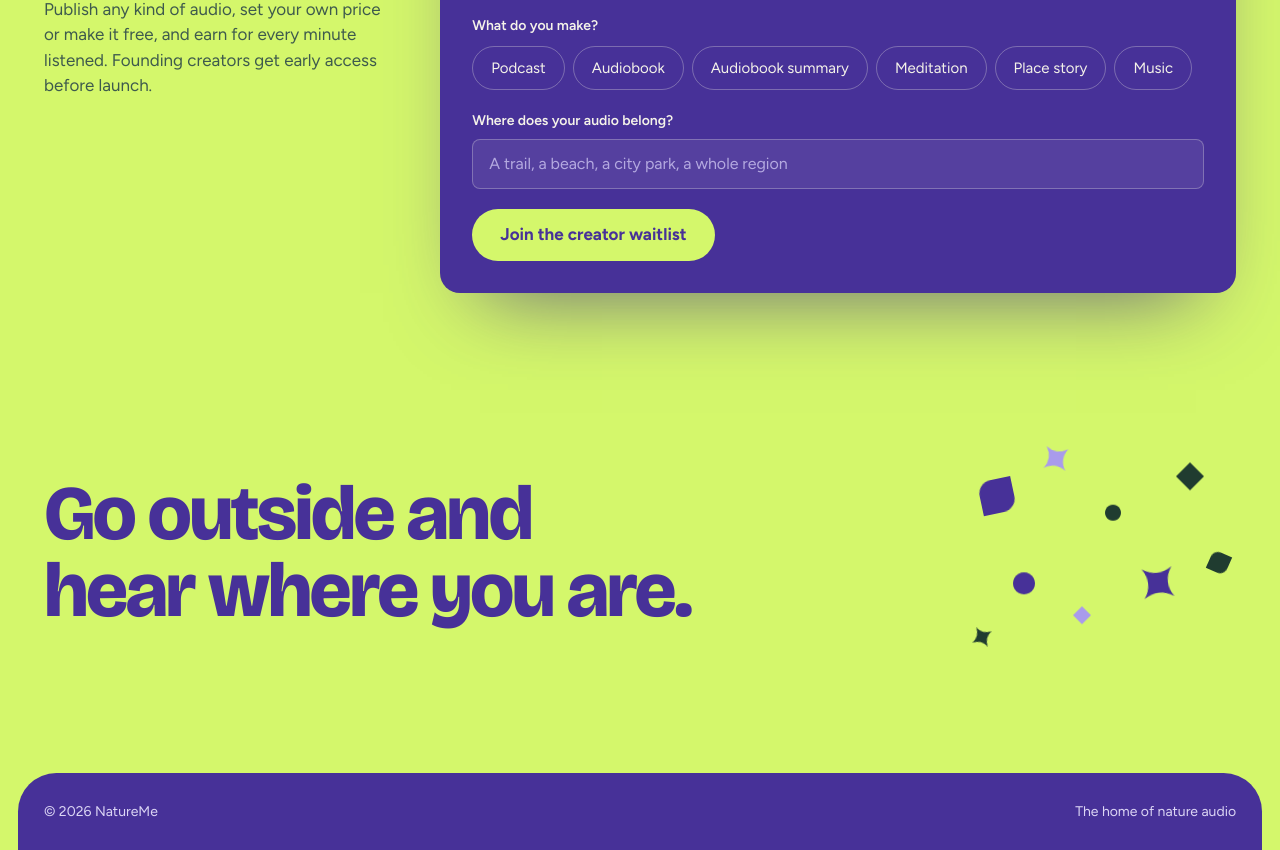
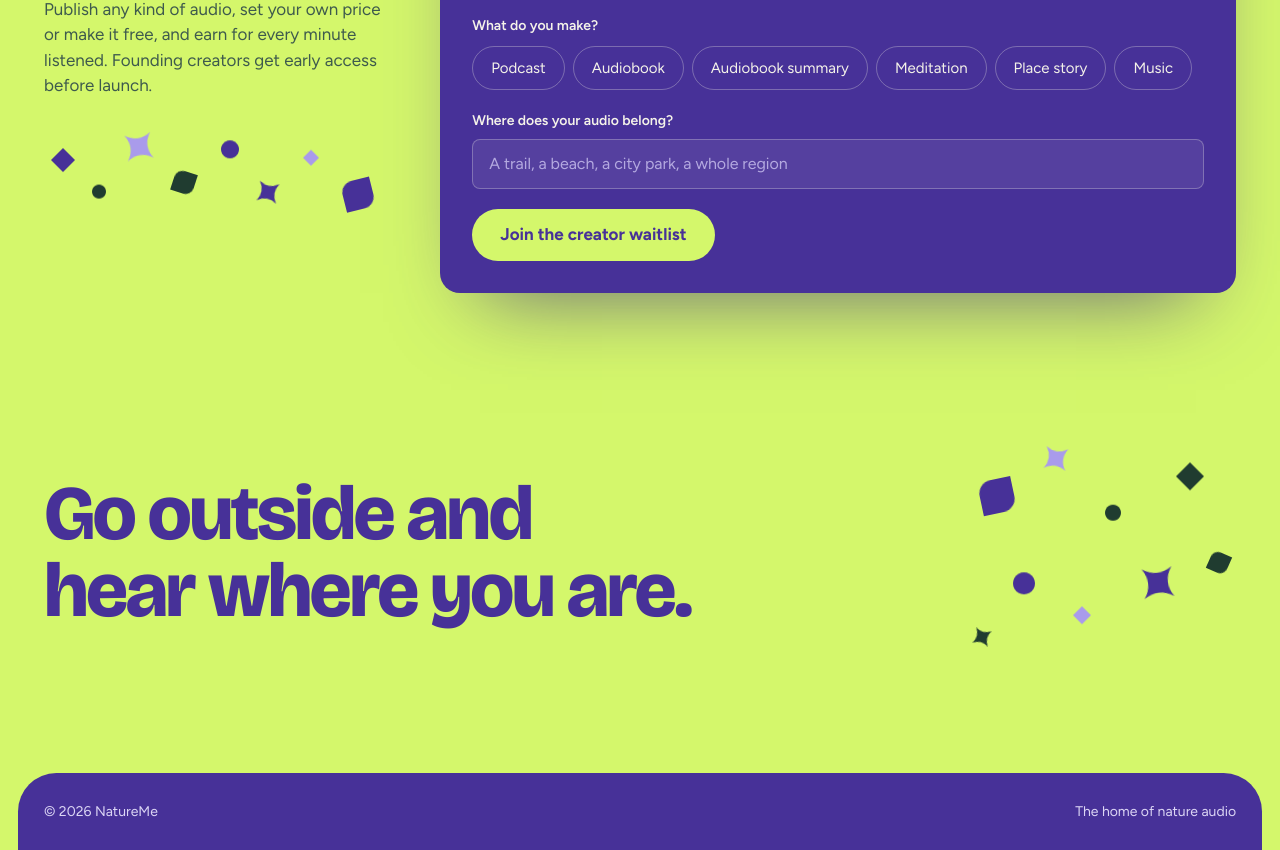
Before and after one commit to NatureMewebdemo/natureme-web, a Next.js app: page /coming-soon in a window 1280 px wide. Shown: the part 3131-3981 px from the top of the page. Built offline with nearby package versions, Linux system fonts and the light colour scheme; what world-atlas would draw is missing.

Commit message:
Scatter small shapes under the creator waitlist copy
Co-Authored-By: Claude Opus 5.5 <noreply@anthropic.com>
Claude-Session: https://claude.ai/code/session_01A6s5zZ7C87myJc7rhawKoR

```diff
--- a/app/coming-soon/landing.css
+++ b/app/coming-soon/landing.css
@@ -104,7 +104,7 @@ body:has(.landing) .dock{display:none}
 .ls-join{padding-block:120px;display:flex;flex-wrap:wrap;gap:56px}
 .ls-join-copy{flex:1 1 340px;min-width:0;display:flex;flex-direction:column;gap:18px}
 .ls-join-copy h2{font-size:clamp(38px,4.4vw,58px);font-weight:800;line-height:1;letter-spacing:-.03em}
-.ls-join-copy p:last-child{color:var(--ls-muted);max-width:30em}
+.ls-join-copy>p{color:var(--ls-muted);max-width:30em}
 .ls-card{flex:999 1 520px;min-width:0;background:var(--ls-violet);box-shadow:0 40px 80px -40px rgba(54,35,126,.7);color:var(--ls-cream);border-radius:20px;padding:32px;display:flex;flex-direction:column;gap:20px}
 @media (max-width:520px){.ls-card{padding:22px}}
 .ls-switch{display:inline-flex;align-self:flex-start;background:rgba(245,243,233,.08);border:1px solid rgba(245,243,233,.22);border-radius:999px;padding:4px;gap:4px}
@@ -129,11 +129,13 @@ body:has(.landing) .dock{display:none}
 
 .ls-closing{padding-block:40px 120px;display:flex;align-items:center;gap:clamp(24px,4vw,64px)}
 /* small palette shapes scattered to the right of the closing line */
-.ls-scatter{position:relative;flex:1 1 360px;align-self:stretch;min-height:200px;max-width:520px}
+.ls-scatter{position:relative}
+.ls-scatter-side{flex:1 1 360px;align-self:stretch;min-height:200px;max-width:520px}
+.ls-scatter-under{height:90px;max-width:30em;margin-top:14px}
 .ls-scatter svg{position:absolute;overflow:visible}
 @media (prefers-reduced-motion:no-preference){.ls-scatter svg{animation:ls-bob 6s ease-in-out infinite alternate}}
 @keyframes ls-bob{to{translate:0 -10px}}
-@media (max-width:760px){.ls-closing{flex-direction:column;align-items:stretch}.ls-scatter{flex:none;min-height:130px;max-width:none}}
+@media (max-width:760px){.ls-closing{flex-direction:column;align-items:stretch}.ls-scatter-side{flex:none;min-height:130px;max-width:none}}
 .ls-closing p{color:var(--ls-violet);max-width:16em;font-family:var(--font-grotesk),var(--body);font-weight:800;font-size:clamp(40px,6vw,88px);line-height:1;letter-spacing:-.035em;text-wrap:balance}
 .ls-foot{background:var(--ls-violet);color:var(--ls-on-violet);border-radius:clamp(28px,3vw,48px) clamp(28px,3vw,48px) 0 0;margin-inline:clamp(8px,1.4vw,20px)}
 .ls-foot .ls-wrap{padding-block:28px max(28px,env(safe-area-inset-bottom,0px));display:flex;justify-content:space-between;gap:16px;flex-wrap:wrap;font-size:14px}
--- a/app/coming-soon/page.tsx
+++ b/app/coming-soon/page.tsx
@@ -31,6 +31,31 @@ const SCATTER: [string, string, number, number, number, number][] = [
   [SHAPES.leaf, "var(--ls-forest)", 90, 50, 20, 24],
   [SHAPES.star, "var(--ls-forest)", 4, 88, 16, 14],
 ];
+
+/** A second, wider arrangement for under the creator copy. */
+const SCATTER_WIDE: [string, string, number, number, number, number][] = [
+  [SHAPES.diamond, "var(--ls-violet)", 2, 30, 24, 0],
+  [SHAPES.circle, "var(--ls-forest)", 14, 70, 14, 0],
+  [SHAPES.star, "var(--ls-violet-soft)", 24, 12, 26, -8],
+  [SHAPES.leaf, "var(--ls-forest)", 38, 52, 22, 18],
+  [SHAPES.circle, "var(--ls-violet)", 52, 16, 18, 0],
+  [SHAPES.star, "var(--ls-violet)", 63, 60, 20, 10],
+  [SHAPES.diamond, "var(--ls-violet-soft)", 76, 22, 16, 0],
+  [SHAPES.leaf, "var(--ls-violet)", 88, 54, 30, -14],
+];
+
+/** Small shapes placed by percentage inside a positioned box, each bobbing gently. */
+function Scatter({ items, className }: { items: typeof SCATTER; className: string }) {
+  return (
+    <div className={`ls-scatter ${className}`} aria-hidden="true">
+      {items.map(([shape, color, left, top, size, turn], i) => (
+        <svg key={i} viewBox="0 0 100 100" style={{ left: `${left}%`, top: `${top}%`, width: size, height: size, rotate: `${turn}deg`, animationDelay: `${-i * 0.7}s` }}>
+          <path d={shape} fill={color} />
+        </svg>
+      ))}
+    </div>
+  );
+}
 
 const HELPS = [
   { shape: SHAPES.leaf, color: "var(--ls-lime)", title: "Find stories where you stand", body: "Open the map and hear what's pinned around you: local history, a guided sit, the next chapter of an audiobook." },
@@ -114,19 +139,14 @@ export default function ComingSoonPage() {
         <div className="ls-join-copy">
           <h2>Give people a reason to go outside.</h2>
           <p>Publish any kind of audio, set your own price or make it free, and earn for every minute listened. Founding creators get early access before launch.</p>
+          <Scatter items={SCATTER_WIDE} className="ls-scatter-under" />
         </div>
         <Waitlist />
       </section>
 
       <section className="ls-wrap ls-closing">
         <p>Go outside and hear where you are.</p>
-        <div className="ls-scatter" aria-hidden="true">
-          {SCATTER.map(([shape, color, left, top, size, turn], i) => (
-            <svg key={i} viewBox="0 0 100 100" style={{ left: `${left}%`, top: `${top}%`, width: size, height: size, rotate: `${turn}deg`, animationDelay: `${-i * 0.7}s` }}>
-              <path d={shape} fill={color} />
-            </svg>
-          ))}
-        </div>
+        <Scatter items={SCATTER} className="ls-scatter-side" />
       </section>
 
       <footer className="ls-foot">
```
